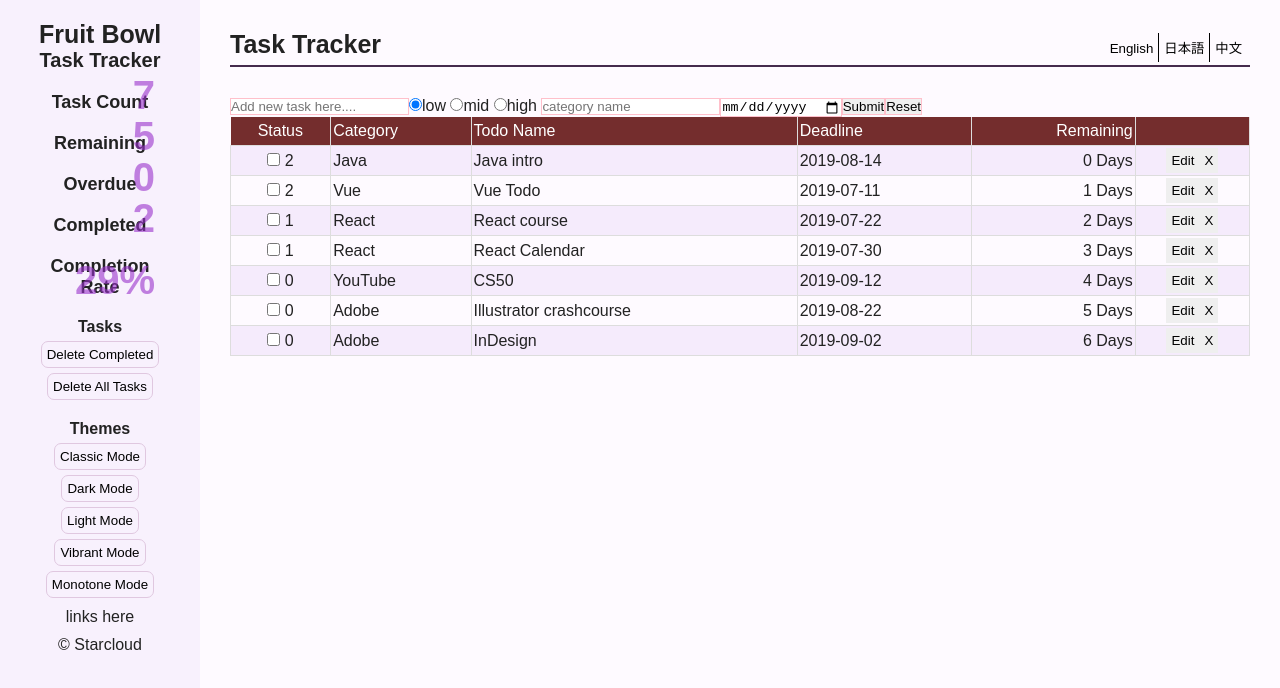
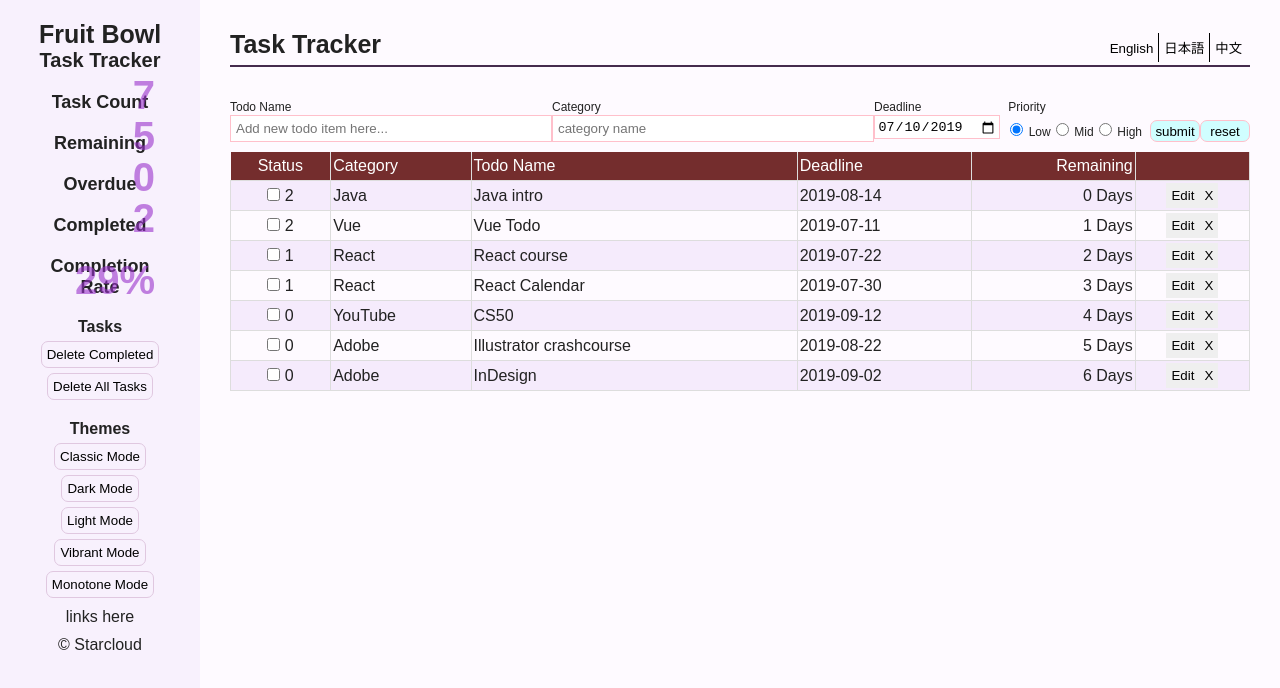
Before and after one commit to helenxfu/todo-vue, a Vue app: page / in a window 1280 px wide. Shown: the top 688 px of the page. Built offline with nearby package versions, Linux system fonts and the light colour scheme.

Commit message:
i18n fix

```diff
--- a/src/App.vue
+++ b/src/App.vue
@@ -41,6 +41,7 @@ input,
 button {
   border: none;
   outline: none;
+  text-decoration: none;
 }
 .noselect {
   -webkit-touch-callout: none;
@@ -63,6 +64,18 @@ button {
   padding: 5px;
   transition-duration: 0.3s;
 }
+button {
+  cursor: pointer;
+  transition-property: filter;
+  transition-duration: 1s;
+}
+button:hover {
+  filter: hue-rotate(270deg);
+}
+button:active {
+  transform: translateY(1px);
+  box-shadow: none;
+}
 button:disabled {
   cursor: default;
   color: rgb(202, 202, 202);
--- a/src/components/AddNewTask.vue
+++ b/src/components/AddNewTask.vue
@@ -1,26 +1,58 @@
 <template>
   <div>
     <form @submit.prevent="handleAddTodo()">
-      <input type="text" name="title" v-model="title" placeholder="Add new task here...." required />
+      <div class="grow">
+        <label>{{ $t('table.titleName') }}</label>
+        <br />
+        <input
+          type="text"
+          name="title"
+          v-model="title"
+          :placeholder="$t('forms.inputContentsNew')"
+          required
+        />
+      </div>
+
+      <div class="grow">
+        <label>{{ $t('table.titleCategory') }}</label>
+        <br />
+        <input
+          type="text"
+          v-model="category"
+          name="category"
+          :placeholder="$t('forms.inputCategory')"
+        />
+      </div>
+      <div>
+        <label>{{ $t('table.titleLimit') }}</label>
+        <br />
+        <input v-model="limit" type="date" name="limit" required />
+      </div>
+      <div class="priority">
+        <label>{{ $t('forms.titlePriority') }}</label>
+        <div class="priorityButtons">
           <label>
-        <input v-model="priority" type="radio" name="priority" value="0" />low
+            <input v-model="priority" type="radio" name="priority" value="0" />
+            {{ $t('table.priorityLow') }}
           </label>
           <label>
-        <input v-model="priority" type="radio" name="priority" value="1" />mid
+            <input v-model="priority" type="radio" name="priority" value="1" />
+            {{ $t('table.priorityMid') }}
           </label>
           <label>
-        <input v-model="priority" type="radio" name="priority" value="2" />high
+            <input v-model="priority" type="radio" name="priority" value="2" />
+            {{ $t('table.priorityHigh') }}
           </label>
-      <input type="text" v-model="category" name="category" placeholder="category name" />
-      <input v-model="limit" type="date" name="limit" required />
-      <input type="submit" name="submit" />
-      <input type="reset" name="reset" />
+        </div>
+      </div>
+      <input type="submit" :value="$t('forms.buttonSubmit')" />
+      <input type="reset" :value="$t('forms.buttonReset')" />
     </form>
   </div>
 </template>
 
 <script>
-import { mapActions } from "vuex";
+import { mapActions, mapGetters } from "vuex";
 
 export default {
   name: "AddNewTask",
@@ -32,6 +64,7 @@ export default {
       limit: ""
     };
   },
+  computed: { ...mapGetters(["dateToday"]) },
   methods: {
     ...mapActions(["addTodo"]),
     handleAddTodo() {
@@ -46,12 +79,66 @@ export default {
       this.addTodo(newTodo);
       this.title = "";
     }
+  },
+  created() {
+    this.limit = this.dateToday;
   }
 };
 </script>
 
 <style scoped>
+form {
+  display: flex;
+  margin-bottom: 10px;
+}
+label {
+  font-size: 12px;
+}
+.grow {
+  flex-grow: 2;
+}
+.priority {
+  padding: 0 8px;
+}
+.priorityButtons {
+  margin-top: 3px;
+}
 input {
   border: 1px solid pink;
 }
+input[type="text"] {
+  padding: 5px;
+  width: 100%;
+}
+input[type="radio"] {
+  height: 1em;
+  margin: 5px 2px;
+  cursor: pointer;
+}
+input[type="date"] {
+  padding: 2.5px;
+}
+input[type="date"]::-webkit-inner-spin-button {
+  display: none;
+}
+input[type="submit"],
+input[type="reset"] {
+  width: 50px;
+  height: 22px;
+  border-radius: 7px;
+  background-color: rgb(208, 254, 255);
+  cursor: pointer;
+  transition-property: filter;
+  transition-duration: 1s;
+  align-self: flex-end;
+}
+input[type="submit"]:hover,
+input[type="reset"]:hover {
+  filter: hue-rotate(270deg);
+}
+input[type="submit"]:active,
+input[type="reset"]:active {
+  transform: translateY(1px);
+  box-shadow: none;
+}
 </style>
--- a/src/i18n.js
+++ b/src/i18n.js
@@ -22,7 +22,7 @@ export default new VueI18n({
         titlePriority: 'Priority', titleEditData: 'Edit Data', inputContentsNew: 'Add new todo item here...', inputContentsEdit: 'Edit title name here...', inputCategory: 'category name', buttonSubmit: 'submit', buttonSubmitEdit: 'Update', buttonReset: 'reset', completed: 'Completed'
       },
       countDown: {
-        today: 'TODAY!', passed: 'PASSED!!', count: 'Days Remain: '
+        today: 'TODAY!', passed: 'PASSED!!'
       },
       text: {
         subtitle: 'Todo Application for your long term goals', made: 'Made with Nuxt', more: 'For more infirmation...', none: 'Please add tasks from the form below'
@@ -39,10 +39,10 @@ export default new VueI18n({
         status: '状態', titleCategory: '類別', titleName: 'タスク名', titleLimit: '期限', titleRemain: '残留日数', buttonEdit: '編集', priorityHigh: '高', priorityMid: '中', priorityLow: '低'
       },
       forms: {
-        titleContents: '内容', titlePriority: '優先度', titleCategory: '類別', titleLimit: '期限', titleEditData: 'データ編集', inputContentsNew: '新しいタスクを追加', inputContentsEdit: 'タスク名を変更', inputCategory: '類別名', buttonSubmit: '追加', buttonSubmitEdit: '変更', buttonReset: 'リセット', buttonEdit: '編集', priorityHigh: '高', priorityMid: '中', priorityLow: '低', completed: '完'
+        titlePriority: '優先度', titleEditData: 'データ編集', inputContentsNew: '新しいタスクを追加', inputContentsEdit: 'タスク名を変更', inputCategory: '類別名', buttonSubmit: '追加', buttonSubmitEdit: '変更', buttonReset: 'リセット', buttonEdit: '編集', priorityHigh: '高', priorityMid: '中', priorityLow: '低', completed: '完'
       },
       countDown: {
-        today: '今日!', passed: '期限過ぎ!', count: '残留日数: '
+        today: '今日!', passed: '期限過ぎ!'
       },
       text: {
         subtitle: 'Todo Application for your long term goals', made: 'Made with Nuxt', more: 'For more infirmation...', none: '下記フォームからタスクを入力してください'
@@ -59,10 +59,10 @@ export default new VueI18n({
         status: '状态', titleCategory: '类别', titleName: '项目名', titleLimit: '期限', titleRemain: '剩余天数', buttonEdit: '变更', priorityHigh: '高', priorityMid: '中', priorityLow: '低'
       },
       forms: {
-        titleContents: '内容', titlePriority: '优先度', titleCategory: '类别', titleLimit: '期限', titleEditData: '变更项目', inputContentsNew: '追加新的项目', inputContentsEdit: '变更项目名', inputCategory: '类别名', buttonSubmit: '追加', buttonSubmitEdit: '变更', buttonReset: '重置', buttonEdit: '变更', priorityHigh: '高', priorityMid: '中', priorityLow: '低', completed: '完'
+        titlePriority: '优先度', titleEditData: '变更项目', inputContentsNew: '追加新的项目', inputContentsEdit: '变更项目名', inputCategory: '类别名', buttonSubmit: '追加', buttonSubmitEdit: '变更', buttonReset: '重置', buttonEdit: '变更', priorityHigh: '高', priorityMid: '中', priorityLow: '低', completed: '完'
       },
       countDown: {
-        today: '今天！', passed: '过期了！', count: '剩余天数: '
+        today: '今天！', passed: '过期了！'
       },
       text: {
         subtitle: 'Todo Application for your long term goals', made: 'Made with Nuxt', more: 'For more infirmation...', none: '请追加项目'
--- a/src/store/index.js
+++ b/src/store/index.js
@@ -5,6 +5,7 @@ Vue.use(Vuex)
 
 export default new Vuex.Store({
   state: {
+    today: new Date(),
     todos: [
       {
         id: 0,
@@ -74,6 +75,20 @@ export default new Vuex.Store({
     completionRate: (state, getters) => {
       return getters.todoLength === 0 ? "no" :
         Math.round((getters.todoCompleted / getters.todoLength) * 100) + "%"
+    },
+    dateToday(state) {
+      let today = state.today
+      const yyyy = today.getFullYear()
+      let mm = today.getMonth() + 1
+      let dd = today.getDate()
+      if (mm < 10) {
+        mm = '0' + mm
+      }
+      if (dd < 10) {
+        dd = '0' + dd
+      }
+      today = yyyy + '-' + mm + '-' + dd
+      return today
     }
   },
   actions: {
```
Lines whose indentation alone changed are shown as unchanged.
